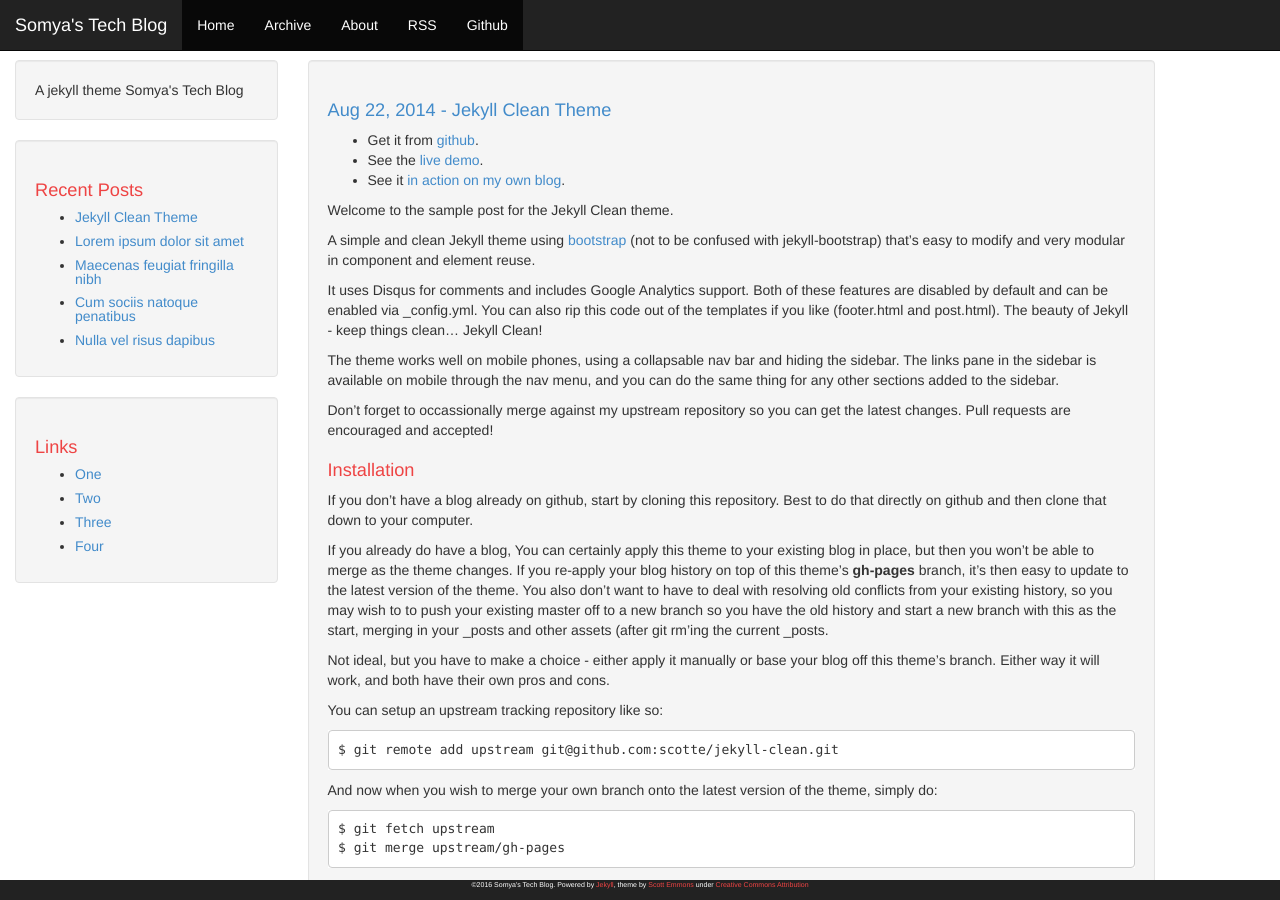
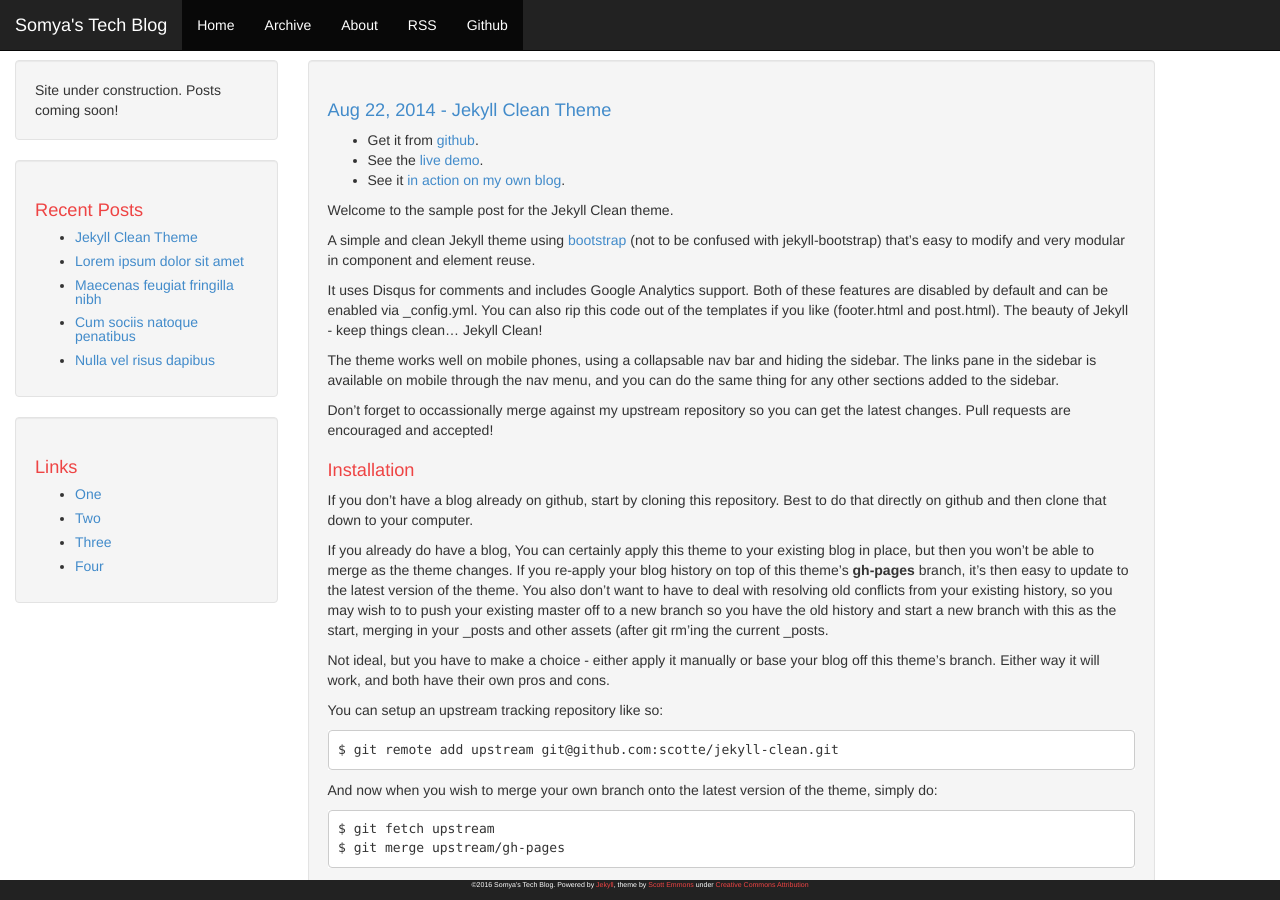
Before and after one commit to somgupta/somgupta.github.io, a Jekyll site: the page built from index.html, in a window 1280 px wide and 900 px high. Built offline with Jekyll 4.4.1, drawn with Linux system fonts in a browser that asks for light colours; the list of posts is cut into pages by our own code.

Commit message:
Add Site Name and Description

```diff
--- a/_config.yml
+++ b/_config.yml
@@ -1,7 +1,7 @@
 # Jekyll configuration
 
 name: Somya's Tech Blog
-description: A jekyll theme
+description: Site under construction. Posts coming soon!
 
 # url is currently only used only for the RSS feed in feed.xml
 url: https://somgupta.github.io/
--- a/_includes/sidebar.html
+++ b/_includes/sidebar.html
@@ -1,6 +1,5 @@
 <div class="sidebar well">
 {{ site.description }}
-Somya's Tech Blog
 </div>
 
 <div class="sidebar well">
```
